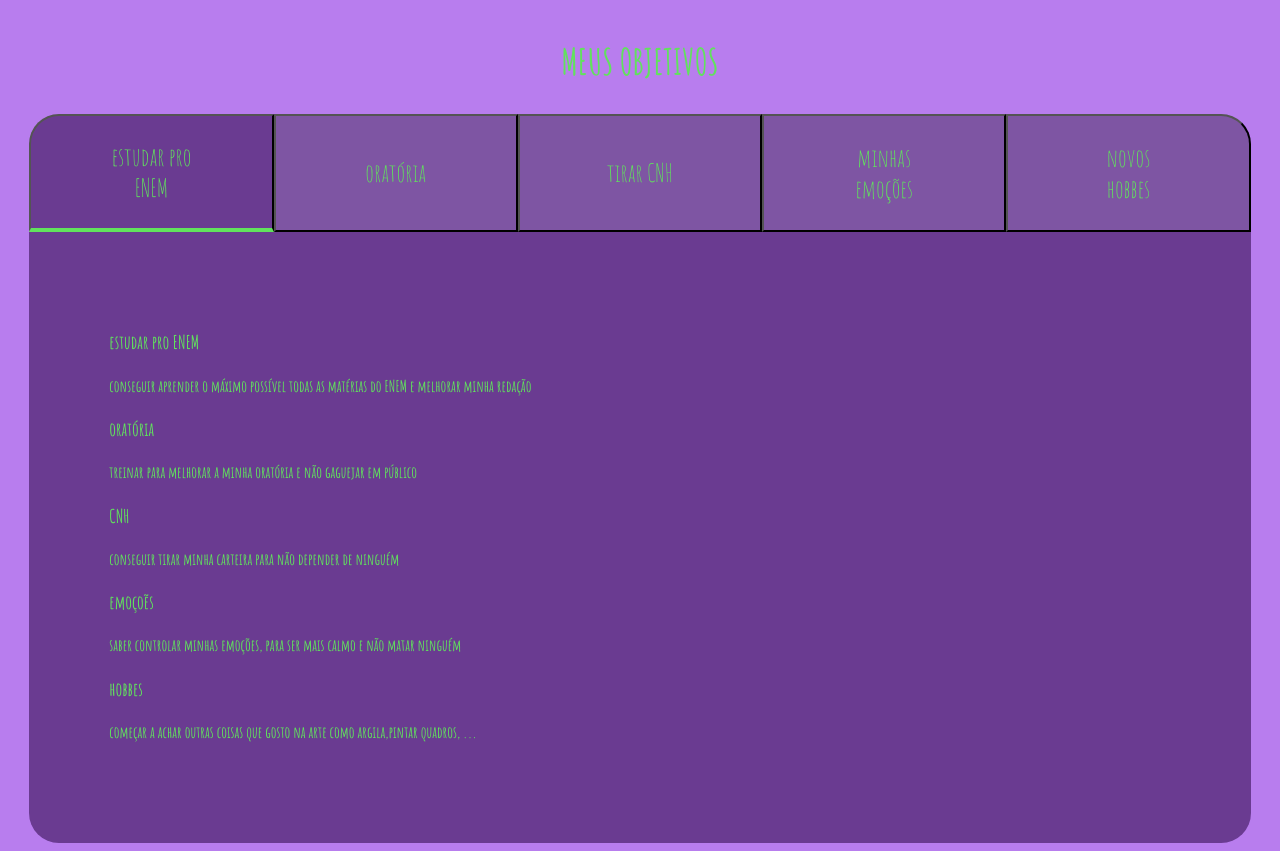
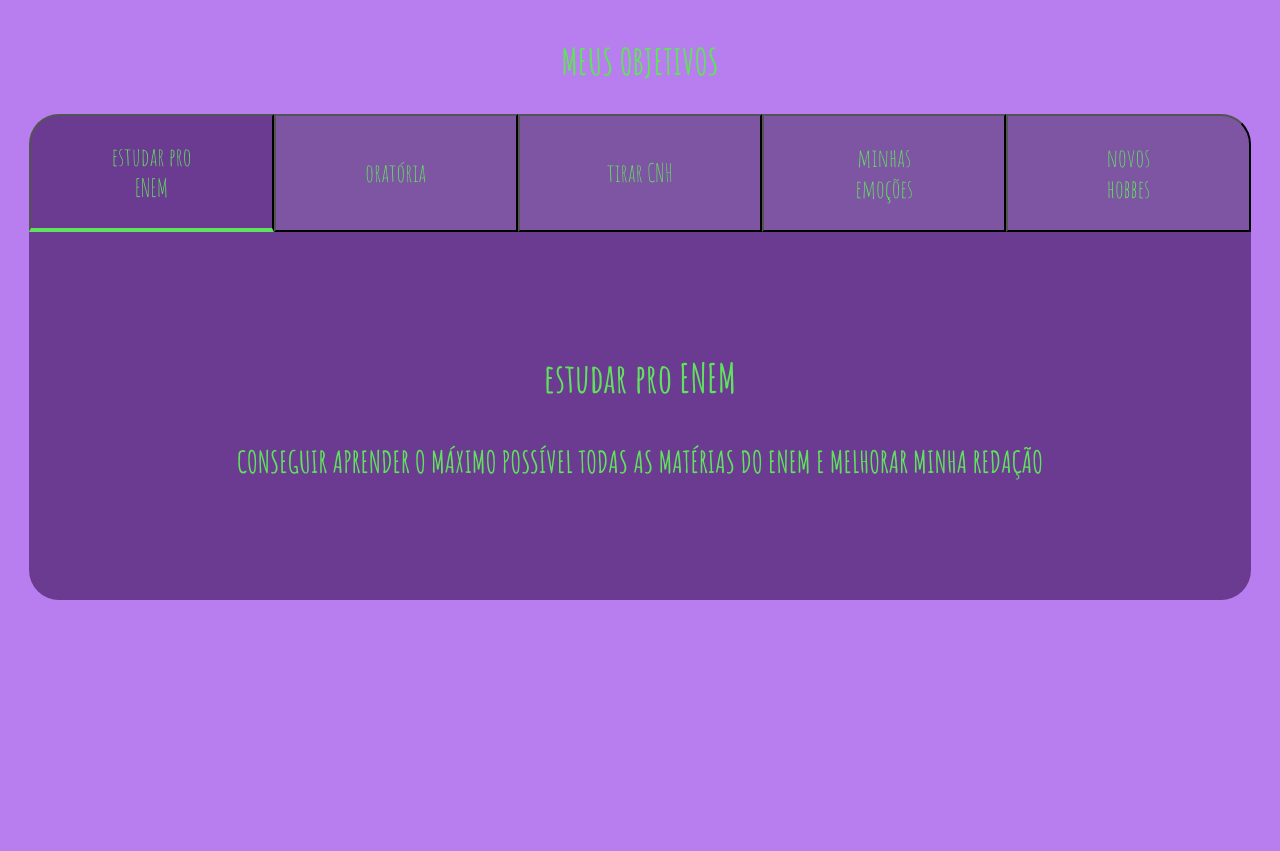
Before and after one commit to upvii/meus-objetivos, a plain HTML site: page meus objetivos/index.html in a window 1280 px wide. After the commit the page ends 800 px from the top, so only its background shows below. Drawn offline with Linux system fonts and the light colour scheme.

Commit message:
Add files via upload

```diff
--- a/meus objetivos/index.html
+++ b/meus objetivos/index.html
@@ -20,27 +20,27 @@
 
         </div>
         <div class="aba-textos">
-            <div class="aba conteudo">
+            <div class="aba-conteudo ativo">
                 <h3 class="aba-conteudo-titulo-principal"> estudar pro ENEM </h3>
                 <h4 class="aba-conteudo-titulo-secundario"> conseguir aprender o máximo possível todas as matérias do ENEM e melhorar minha redação </h4>
             </div>
 
-            <div class="aba conteudo">
+            <div class="aba-conteudo">
                 <h3 class="aba-conteudo-titulo-principal"> oratória </h3>
                 <h4 class="aba-conteudo-titulo-secundario"> treinar para melhorar a minha oratória e não gaguejar em público </h4>
             </div>
 
-            <div class="aba conteudo">
+            <div class="aba-conteudo">
                 <h3 class="aba-conteudo-titulo-principal"> CNH </h3>
                 <h4 class="aba-conteudo-titulo-secundario"> conseguir tirar minha carteira para não depender de ninguém </h4>
             </div>
 
-            <div class="aba conteudo">
+            <div class="aba-conteudo">
                 <h3 class="aba-conteudo-titulo-principal"> emoçoẽs </h3>
                 <h4 class="aba-conteudo-titulo-secundario"> saber controlar minhas emoções, para ser mais calmo e não matar ninguém </h4>
             </div>
 
-            <div class="aba conteudo">
+            <div class="aba-conteudo">
                 <h3 class="aba-conteudo-titulo-principal"> hobbes </h3>
                 <h4 class="aba-conteudo-titulo-secundario"> começar a achar outras coisas que gosto na arte como argila,pintar quadros, ... </h4>
             </div>
--- a/meus objetivos/main.js
+++ b/meus objetivos/main.js
@@ -1,4 +1,5 @@
 const botoes = document.querySelectorAll(".botao");
+const textos = document.querySelectorAll(".aba-conteudo");
 //Declara quais elementos vão ser lidos. O script vai ler todos que tiverem a classe "botao".
 
 for(let i=0;i <botoes.length;i++){
@@ -6,9 +7,11 @@
     botoes[i].onclick = function() {
         for(let j=0;j<botoes.length;j++) {
         botoes[j].classList.remove("ativo");
+        textos[j].classList.remove("ativo");
         }
         //Remove a classe "ativo" de todos os botões.
         botoes[i].classList.add("ativo");
+        textos[i].classList.add("ativo");
         //Adiciona a classe ativo só no botão clicado.
     }
 }
--- a/meus objetivos/style.css
+++ b/meus objetivos/style.css
@@ -55,7 +55,7 @@
      border-radius:0 30px 0 0;
 }
 
-.ativo{
+.botao.ativo{
      background: var(--botao-ativo);
      border-bottom: 4px solid #61e25d ;
 }
@@ -65,3 +65,23 @@
      padding: 80px;
      border-radius: 0 0 30px 30px;
 }
+
+.aba-conteudo.ativo{
+     display: block;
+}
+
+.aba-conteudo{
+     display: none;
+}
+
+.aba-conteudo-titulo-principal{
+     font-size: 40px;
+     text-align: center;
+}
+
+.aba-conteudo-titulo-secundario{
+     color: var(--texto1);
+     text-transform: uppercase;
+     text-align: center;
+     font-size: 30px;
+}
```
